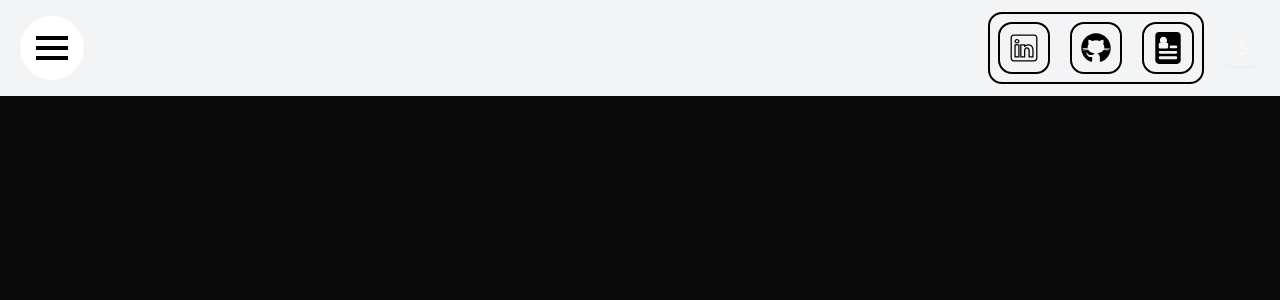
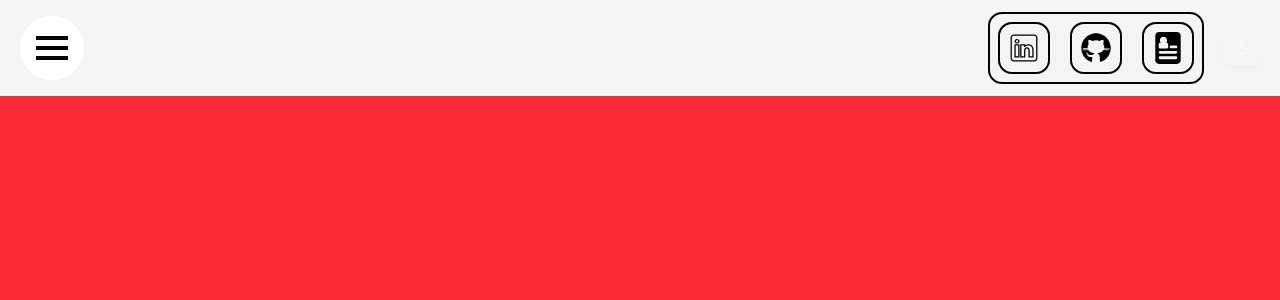
Before and after one commit to sifer75/book, a React (Vite) app: page / in a window 1280 px wide. Shown: the top 300 px of the page. Built offline with nearby package versions, Linux system fonts and the light colour scheme.

Commit message:
fix: update HomePage

```diff
--- a/src/pages/HomePage.tsx
+++ b/src/pages/HomePage.tsx
@@ -1,3 +1,4 @@
+import FadingSkills from "@/components/Fragments/FadingSkills";
 import Header from "@/components/Header/Header";
 import Menu from "@/components/Header/Menu/Menu";
 
@@ -9,10 +10,16 @@ function HomePage({ id }: HomePageProps) {
   return (
     <div
       id={`HomePage__container__${id}`}
-      className="w-full h-full"
+      className="w-full h-[2000px] relative bg-red-500"
     >
       <Menu id={`HomePage__menu__${id}`} />
       <Header id={`HomePage__header__${id}`} />
+      <div
+        id={`FadingSkills__container__${id}`}
+        className="absolute top-180 right-10"
+      >
+        <FadingSkills id={`HomePage__fadingSkills__${id}`} />
+      </div>
     </div>
   );
 }
```
